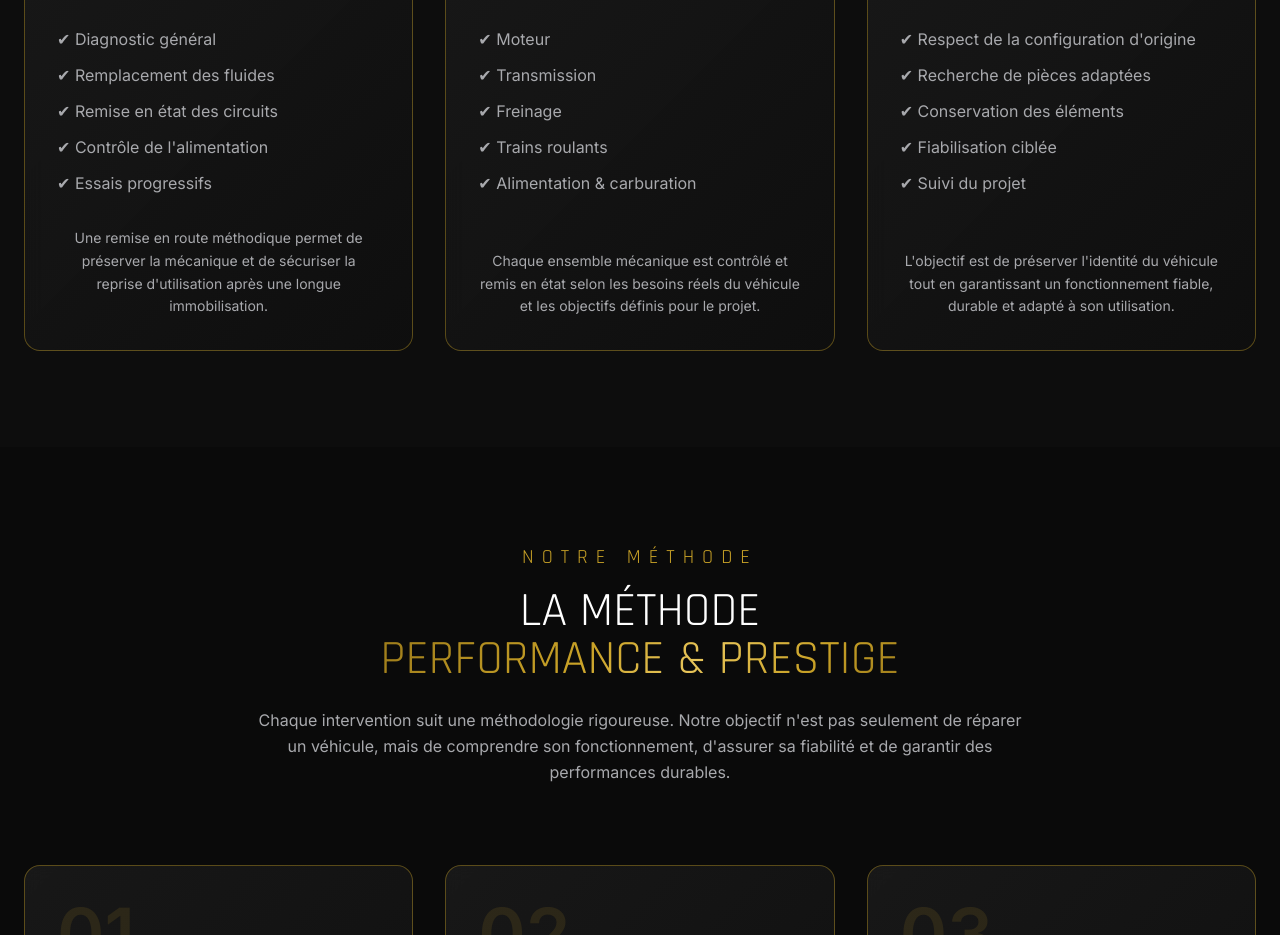
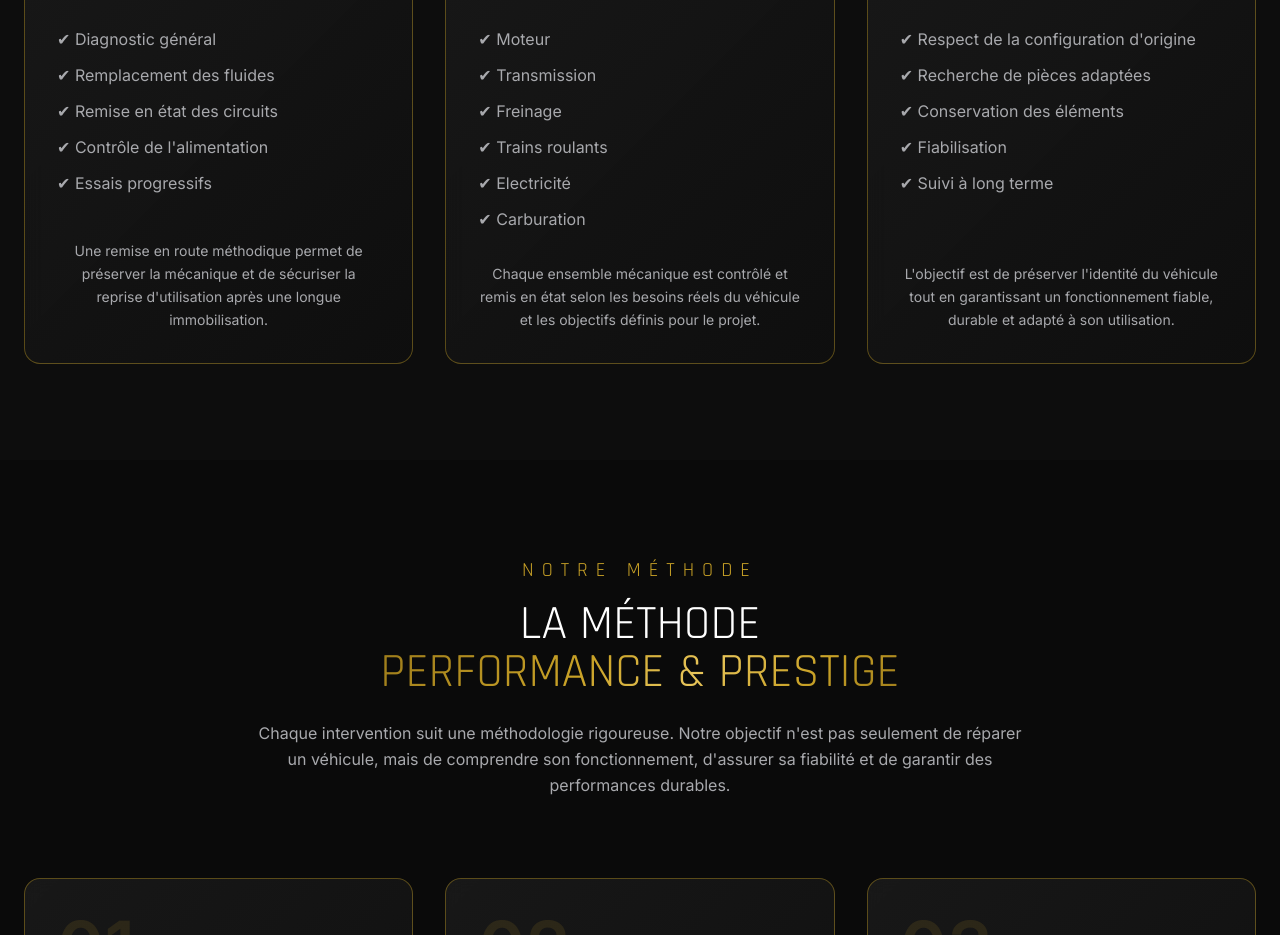
Before and after one commit to PerformancePrestigeAcademy/performance-prestige-academy, a React (Vite) app: page /maintenance in a window 1280 px wide. Shown: the part 5740-6675 px from the top of the page. Built offline with nearby package versions, Linux system fonts and the light colour scheme.

Commit message:
PATCH 014 v5

```diff
--- a/src/Pages/MaintenancePage.tsx
+++ b/src/Pages/MaintenancePage.tsx
@@ -712,7 +712,8 @@ className="scroll-mt-32 py-24 bg-[#0D0D0D]"
          <li>✔ Transmission</li>
          <li>✔ Freinage</li>
          <li>✔ Trains roulants</li>
-         <li>✔ Alimentation & carburation</li>
+         <li>✔ Electricité</li>
+         <li>✔ Carburation</li>
 
          </ul>
 
@@ -740,8 +741,8 @@ className="scroll-mt-32 py-24 bg-[#0D0D0D]"
          <li>✔ Respect de la configuration d'origine</li>
          <li>✔ Recherche de pièces adaptées</li>
          <li>✔ Conservation des éléments</li>
-         <li>✔ Fiabilisation ciblée</li>
-         <li>✔ Suivi du projet</li>
+         <li>✔ Fiabilisation</li>
+         <li>✔ Suivi à long terme</li>
 
          </ul>
 
```
